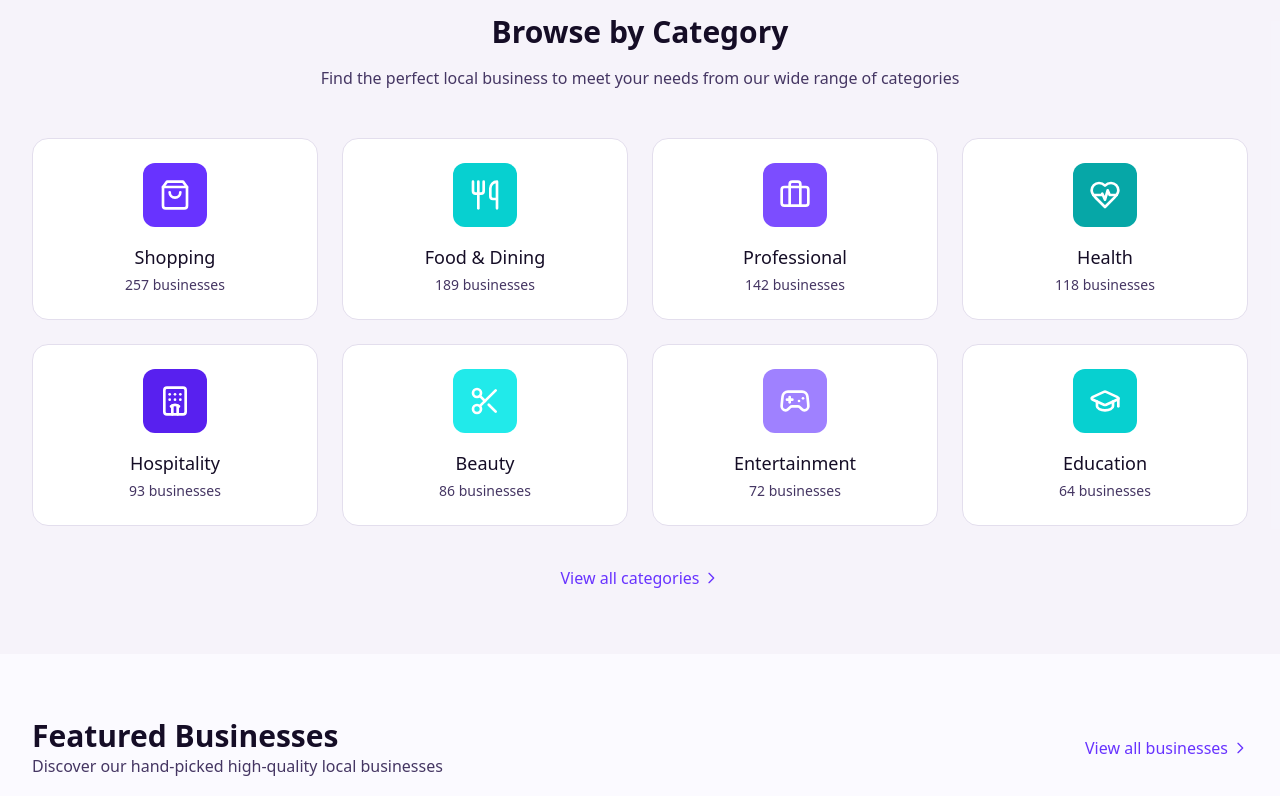
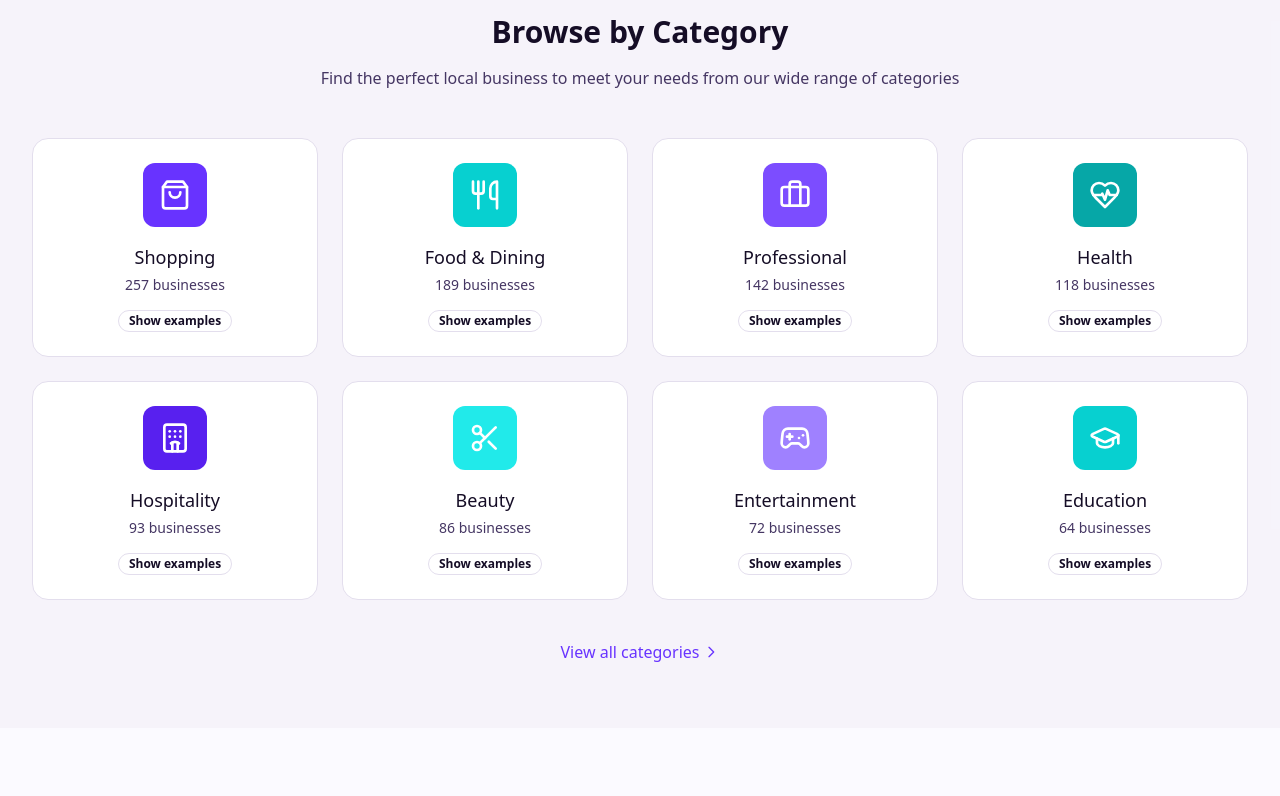
Before and after one commit to Yashkothari-29/discover-verse, a React (Vite) app: page / in a window 1280 px wide. Shown: the part 742-1538 px from the top of the page. Built offline with nearby package versions, Linux system fonts and the light colour scheme.

Commit message:
Add dummy business profiles to categories
Adds dummy business profiles to the category cards on the home page.

```diff
--- a/src/components/home/Categories.tsx
+++ b/src/components/home/Categories.tsx
@@ -1,21 +1,37 @@
 
-import React from 'react';
+import React, { useState } from 'react';
 import { ShoppingBag, Utensils, Briefcase, HeartPulse, Hotel, Scissors, Gamepad2, GraduationCap } from 'lucide-react';
 import { Link } from 'react-router-dom';
+import {
+  Collapsible,
+  CollapsibleContent,
+  CollapsibleTrigger
+} from "@/components/ui/collapsible";
+import {
+  Card,
+  CardContent
+} from "@/components/ui/card";
+import { Badge } from "@/components/ui/badge";
+import { cn } from "@/lib/utils";
 
 type CategoryCardProps = {
   title: string;
   icon: React.ReactNode;
   color: string;
   count: number;
+  examples: Array<{
+    id: string;
+    name: string;
+    rating: number;
+    description: string;
+  }>;
 };
 
-const CategoryCard = ({ title, icon, color, count }: CategoryCardProps) => {
+const CategoryCard = ({ title, icon, color, count, examples }: CategoryCardProps) => {
+  const [isOpen, setIsOpen] = useState(false);
+
   return (
-    <Link
-      to={`/categories/${title.toLowerCase()}`}
-      className="group card-hover-effect bg-card rounded-2xl p-6 border border-border overflow-hidden"
-    >
+    <div className="group card-hover-effect bg-card rounded-2xl p-6 border border-border overflow-hidden">
       <div className="flex flex-col items-center text-center">
         <div
           className={`w-16 h-16 rounded-xl flex items-center justify-center mb-4 transition-transform group-hover:scale-110 ${color}`}
@@ -23,9 +39,50 @@ const CategoryCard = ({ title, icon, color, count }: CategoryCardProps) => {
           {icon}
         </div>
         <h3 className="font-medium text-lg mb-1">{title}</h3>
-        <p className="text-sm text-muted-foreground">{count} businesses</p>
+        <p className="text-sm text-muted-foreground mb-3">{count} businesses</p>
+
+        <Collapsible
+          open={isOpen}
+          onOpenChange={setIsOpen}
+          className="w-full"
+        >
+          <CollapsibleTrigger className="w-full">
+            <Badge variant="outline" className={cn(
+              "bg-transparent hover:bg-transparent transition-all duration-200",
+              isOpen ? "opacity-70" : ""
+            )}>
+              {isOpen ? "Hide examples" : "Show examples"}
+            </Badge>
+          </CollapsibleTrigger>
+          <CollapsibleContent className="mt-4 space-y-3 text-left">
+            {examples.map(example => (
+              <Link to={`/business/${example.id}`} key={example.id}>
+                <Card className="hover:bg-muted/50 transition-colors">
+                  <CardContent className="p-3">
+                    <div className="flex justify-between items-start mb-1">
+                      <h4 className="font-medium text-sm">{example.name}</h4>
+                      <div className="flex items-center">
+                        <svg xmlns="http://www.w3.org/2000/svg" viewBox="0 0 24 24" fill="currentColor" className="w-3 h-3 text-yellow-400 mr-1">
+                          <path fillRule="evenodd" d="M10.788 3.21c.448-1.077 1.976-1.077 2.424 0l2.082 5.007 5.404.433c1.164.093 1.636 1.545.749 2.305l-4.117 3.527 1.257 5.273c.271 1.136-.964 2.033-1.96 1.425L12 18.354 7.373 21.18c-.996.608-2.231-.29-1.96-1.425l1.257-5.273-4.117-3.527c-.887-.76-.415-2.212.749-2.305l5.404-.433 2.082-5.006z" clipRule="evenodd" />
+                        </svg>
+                        <span className="text-xs">{example.rating.toFixed(1)}</span>
+                      </div>
+                    </div>
+                    <p className="text-xs text-muted-foreground line-clamp-2">{example.description}</p>
+                  </CardContent>
+                </Card>
+              </Link>
+            ))}
+            <Link
+              to={`/categories/${title.toLowerCase()}`}
+              className="block text-xs text-center text-brand-600 dark:text-brand-400 hover:underline mt-2"
+            >
+              View all {title} businesses →
+            </Link>
+          </CollapsibleContent>
+        </Collapsible>
       </div>
-    </Link>
+    </div>
   );
 };
 
@@ -35,49 +92,209 @@ const Categories = () => {
       title: "Shopping",
       icon: <ShoppingBag className="h-8 w-8 text-white" />,
       color: "bg-brand-600",
-      count: 257
+      count: 257,
+      examples: [
+        {
+          id: "shop-1",
+          name: "Urban Threads Boutique",
+          rating: 4.8,
+          description: "Trendy fashion boutique offering unique clothing and accessories for all styles."
+        },
+        {
+          id: "shop-2",
+          name: "Tech Haven Electronics",
+          rating: 4.6,
+          description: "Premium electronics store with the latest gadgets and tech accessories."
+        },
+        {
+          id: "shop-3",
+          name: "Green Thumb Garden Center",
+          rating: 4.9,
+          description: "Complete garden supply store with plants, tools, and expert advice."
+        }
+      ]
     },
     {
       title: "Food & Dining",
       icon: <Utensils className="h-8 w-8 text-white" />,
       color: "bg-teal-500",
-      count: 189
+      count: 189,
+      examples: [
+        {
+          id: "food-1",
+          name: "Seaside Bistro",
+          rating: 4.7,
+          description: "Cozy bistro serving fresh seafood and Mediterranean-inspired dishes."
+        },
+        {
+          id: "food-2",
+          name: "Spice Fusion",
+          rating: 4.5,
+          description: "Vibrant restaurant offering creative fusion cuisine with bold flavors."
+        },
+        {
+          id: "food-3",
+          name: "Sweet Delights Bakery",
+          rating: 4.9,
+          description: "Artisanal bakery specializing in handcrafted pastries and custom cakes."
+        }
+      ]
     },
     {
       title: "Professional",
       icon: <Briefcase className="h-8 w-8 text-white" />,
       color: "bg-brand-500",
-      count: 142
+      count: 142,
+      examples: [
+        {
+          id: "prof-1",
+          name: "Clear Vision Legal",
+          rating: 4.8,
+          description: "Full-service law firm specializing in business, real estate, and family law."
+        },
+        {
+          id: "prof-2",
+          name: "Precision Financial Advisors",
+          rating: 4.7,
+          description: "Expert financial planning and investment management services."
+        },
+        {
+          id: "prof-3",
+          name: "Elite Marketing Solutions",
+          rating: 4.6,
+          description: "Strategic marketing agency offering branding, digital, and content services."
+        }
+      ]
     },
     {
       title: "Health",
       icon: <HeartPulse className="h-8 w-8 text-white" />,
       color: "bg-teal-600",
-      count: 118
+      count: 118,
+      examples: [
+        {
+          id: "health-1",
+          name: "Wellness Family Practice",
+          rating: 4.9,
+          description: "Comprehensive family healthcare focusing on preventative medicine."
+        },
+        {
+          id: "health-2",
+          name: "Align Chiropractic Center",
+          rating: 4.7,
+          description: "Holistic chiropractic care for pain relief and wellness optimization."
+        },
+        {
+          id: "health-3",
+          name: "Serenity Mental Health",
+          rating: 4.8,
+          description: "Compassionate therapy and counseling services for all ages."
+        }
+      ]
     },
     {
       title: "Hospitality",
       icon: <Hotel className="h-8 w-8 text-white" />,
       color: "bg-brand-700",
-      count: 93
+      count: 93,
+      examples: [
+        {
+          id: "hosp-1",
+          name: "Horizon Luxury Suites",
+          rating: 4.8,
+          description: "Elegant accommodation with stunning views and premium amenities."
+        },
+        {
+          id: "hosp-2",
+          name: "Cozy Corner Inn",
+          rating: 4.6,
+          description: "Charming bed and breakfast offering personalized service in a historic building."
+        },
+        {
+          id: "hosp-3",
+          name: "Urban Oasis Resort",
+          rating: 4.7,
+          description: "Modern city hotel featuring spa facilities and fine dining restaurants."
+        }
+      ]
     },
     {
       title: "Beauty",
       icon: <Scissors className="h-8 w-8 text-white" />,
       color: "bg-teal-400",
-      count: 86
+      count: 86,
+      examples: [
+        {
+          id: "beauty-1",
+          name: "Glow Aesthetics Salon",
+          rating: 4.9,
+          description: "Premium salon offering cutting-edge hair styling and coloring services."
+        },
+        {
+          id: "beauty-2",
+          name: "Tranquil Day Spa",
+          rating: 4.8,
+          description: "Full-service spa with massage, facials, and body treatments."
+        },
+        {
+          id: "beauty-3",
+          name: "Polished Nail Studio",
+          rating: 4.7,
+          description: "Specialized nail salon with artistic designs and eco-friendly products."
+        }
+      ]
     },
     {
       title: "Entertainment",
       icon: <Gamepad2 className="h-8 w-8 text-white" />,
       color: "bg-brand-400",
-      count: 72
+      count: 72,
+      examples: [
+        {
+          id: "ent-1",
+          name: "Pixel Arcade Lounge",
+          rating: 4.6,
+          description: "Retro gaming arcade with classic and modern games, plus craft beverages."
+        },
+        {
+          id: "ent-2",
+          name: "Spotlight Theater",
+          rating: 4.7,
+          description: "Independent cinema showing arthouse films and hosting film festivals."
+        },
+        {
+          id: "ent-3",
+          name: "Rhythm Live Music Venue",
+          rating: 4.8,
+          description: "Intimate concert space featuring local and touring musicians."
+        }
+      ]
     },
     {
       title: "Education",
       icon: <GraduationCap className="h-8 w-8 text-white" />,
       color: "bg-teal-500",
-      count: 64
+      count: 64,
+      examples: [
+        {
+          id: "edu-1",
+          name: "BrightMinds Learning Center",
+          rating: 4.9,
+          description: "Tutoring center offering personalized academic support for K-12 students."
+        },
+        {
+          id: "edu-2",
+          name: "Creative Arts Academy",
+          rating: 4.8,
+          description: "Arts school with classes in painting, music, dance, and drama for all ages."
+        },
+        {
+          id: "edu-3",
+          name: "Tech Skills Institute",
+          rating: 4.7,
+          description: "Vocational training in programming, design, and digital marketing."
+        }
+      ]
     },
   ];
 
@@ -99,6 +316,7 @@ const Categories = () => {
               icon={category.icon}
               color={category.color}
               count={category.count}
+              examples={category.examples}
             />
           ))}
         </div>
```
